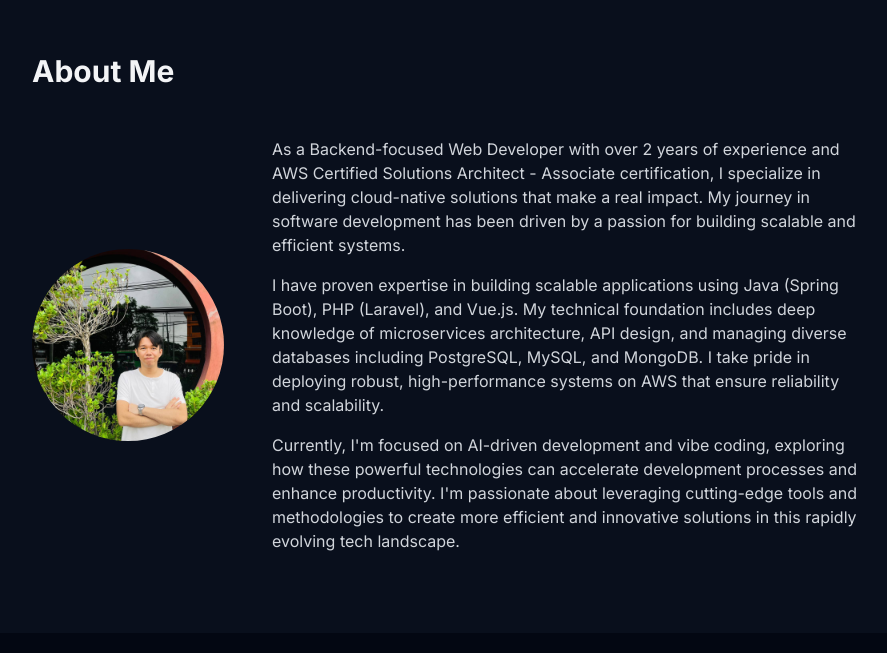
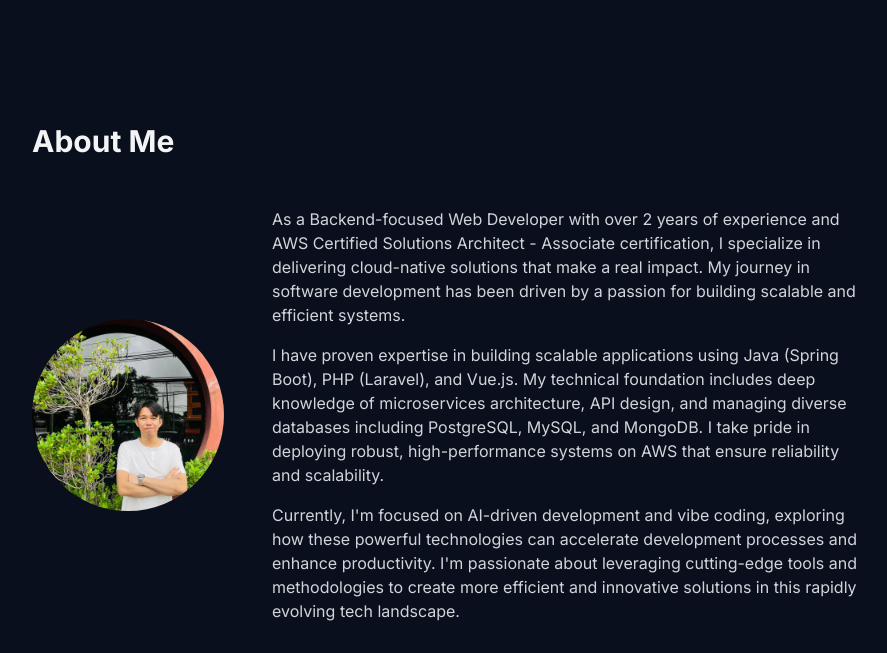
Before and after one commit to waisihnyun/portfolio, a Next.js app: page / in a window 1280 px wide. Shown: the part 827-1480 px from the top of the page, without its empty margins (192-1079 px from the left). Built offline with nearby package versions, Linux system fonts and the light colour scheme; no server answers.

Commit message:
fix about me page

```diff
--- a/src/app/page.tsx
+++ b/src/app/page.tsx
@@ -176,7 +176,7 @@ export default function Home() {
       </section>
 
       {/* About Section */}
-      <section id="about" className="py-20 bg-gray-900/50 px-6">
+      <section id="about" className="min-h-screen flex items-center justify-center py-20 bg-gray-900/50 px-6">
         <div className="container mx-auto max-w-4xl">
           <h2 className="text-3xl font-bold mb-12">About Me</h2>
           <div className="flex flex-col md:flex-row gap-12 items-center">
```
